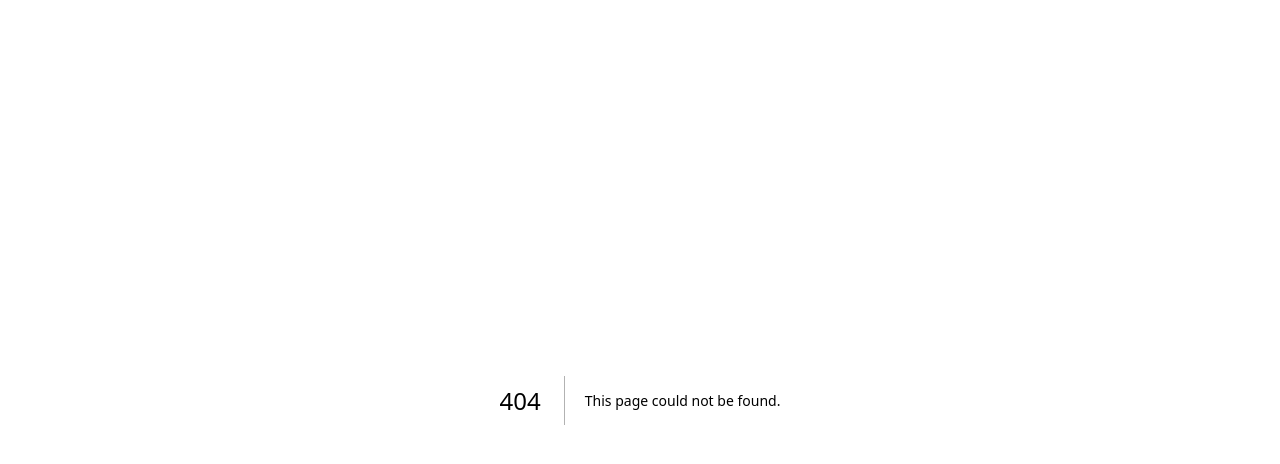
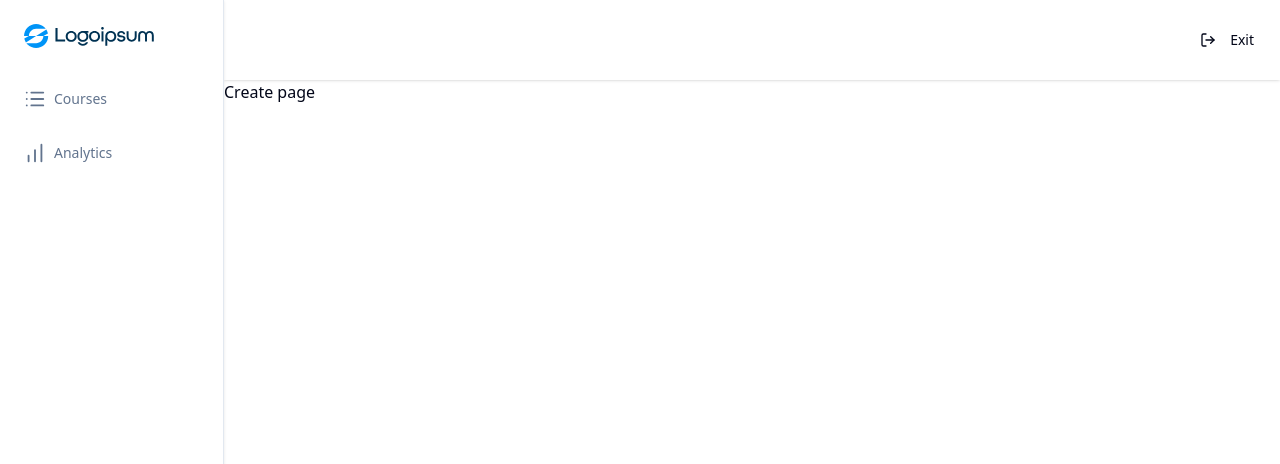
Before and after one commit to MustholihHBW/Skripsi, a Next.js app: page /teacher/create in a window 1280 px wide. Before the commit this address had no page. Shown: the top 464 px of the page. Built offline with nearby package versions, Linux system fonts and the light colour scheme.

Commit message:
menambahkan page/halaman untuk create course

```diff
--- /dev/null
+++ b/app/(dashboard)/(routes)/teacher/create/page.tsx
@@ -0,0 +1,11 @@
+"use client";
+
+const CreatePage = () => {
+    return (
+        <div>
+            Create page
+        </div>
+    );
+}
+
+export default CreatePage;
```
